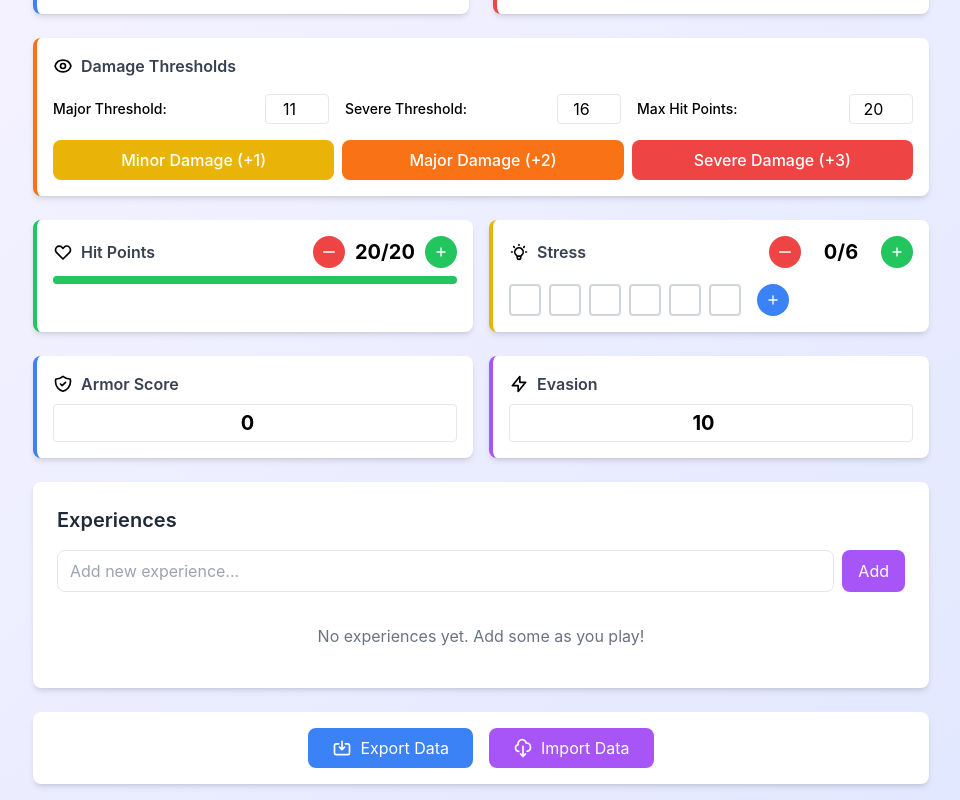
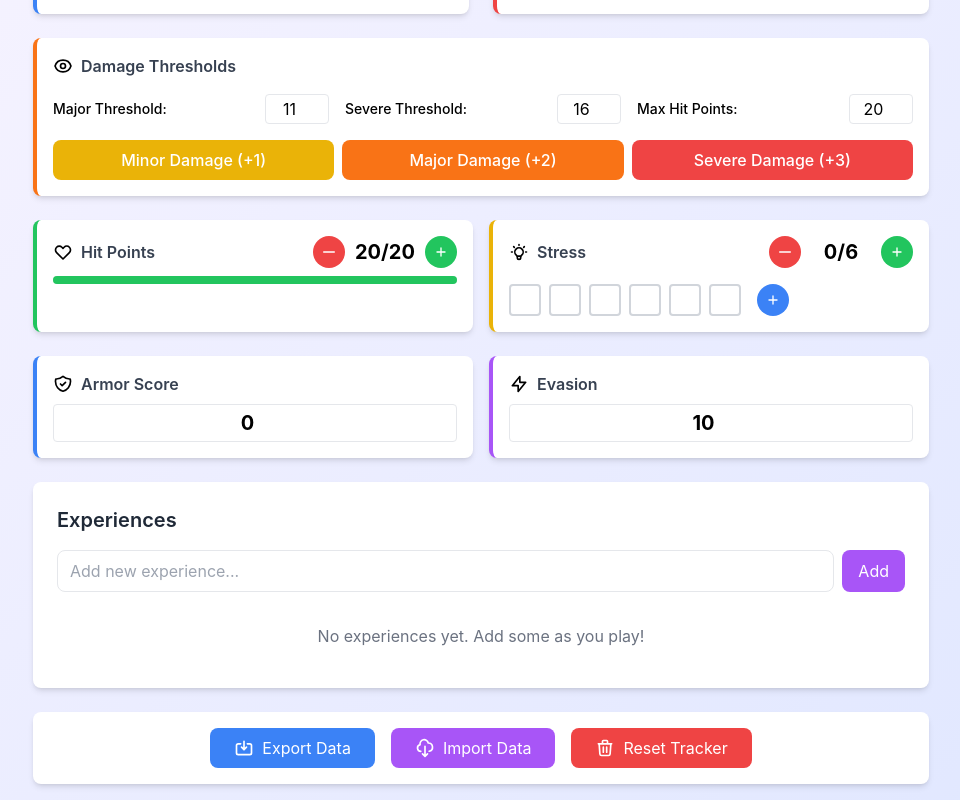
Before and after one commit to daggerheart-gm/tracker, a React (Create React App) app: page / in a window 1280 px wide. Shown: the part 381-1181 px from the top of the page, without its empty margins (159-1119 px from the left). Built offline with nearby package versions, Linux system fonts and the light colour scheme.

Commit message:
add reset button

```diff
--- a/src/App.js
+++ b/src/App.js
@@ -72,6 +72,12 @@
 const Upload = ({ className }) => (
   <svg className={className} fill="none" stroke="currentColor" viewBox="0 0 24 24">
     <path strokeLinecap="round" strokeLinejoin="round" strokeWidth={2} d="M7 16a4 4 0 01-.88-7.903A5 5 0 1115.9 6L16 6a5 5 0 011 9.9M9 19l3 3m0 0l3-3m-3 3V10" />
+  </svg>
+);
+
+const Trash = ({ className }) => (
+  <svg className={className} fill="none" stroke="currentColor" viewBox="0 0 24 24">
+    <path strokeLinecap="round" strokeLinejoin="round" strokeWidth={2} d="M19 7l-.867 12.142A2 2 0 0116.138 21H7.862a2 2 0 01-1.995-1.858L5 7m5 4v6m4-6v6m1-10V4a1 1 0 00-1-1h-4a1 1 0 00-1 1v3M4 7h16" />
   </svg>
 );
 
@@ -285,6 +291,20 @@
     reader.readAsText(file);
 
     event.target.value = '';
+  };
+
+  const resetAllData = () => {
+    const confirmed = window.confirm('Are you sure you want to reset the tracker? This will delete all character data and cannot be undone.');
+
+    if (confirmed) {
+      localStorage.removeItem('daggerheart-characters');
+
+      const newCharacter = createNewCharacter(1);
+      setCharacters([newCharacter]);
+      setActiveCharacterId(1);
+      setNextId(2);
+      setNewExperience('');
+    }
   };
 
   const StatCard = ({ title, value, maxValue, icon: Icon, color, onIncrease, onDecrease, onDirectChange }) => (
@@ -660,6 +680,13 @@
               <Upload className="w-5 h-5" />
               <span>Import Data</span>
             </button>
+            <button
+              onClick={resetAllData}
+              className="px-6 py-2 bg-red-500 text-white rounded-lg hover:bg-red-600 transition-colors flex items-center space-x-2"
+            >
+              <Trash className="w-5 h-5" />
+              <span>Reset Tracker</span>
+            </button>
             <input
               id="loadFile"
               type="file"
```
